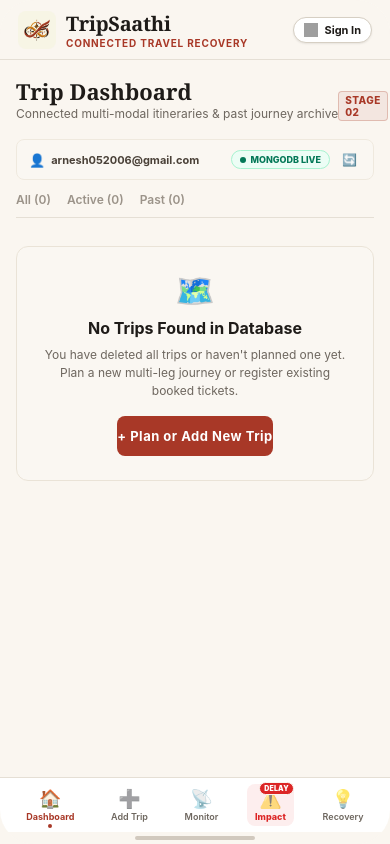
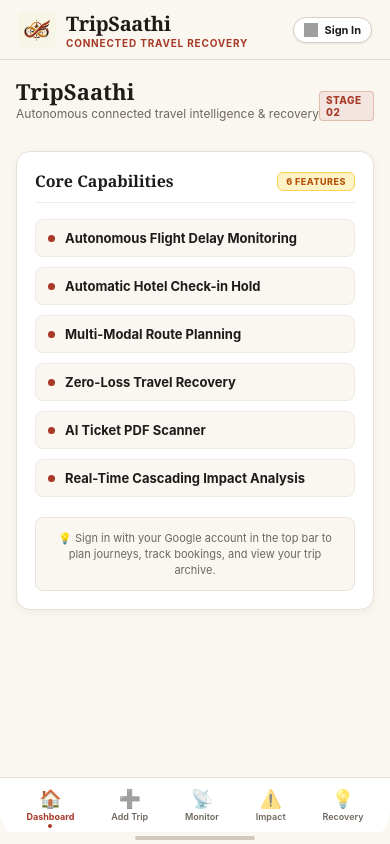
Before and after one commit to Arnesh0512/TripSaathi, a React Native app in the folder frontend/: screen / in a window 390 px wide. Built offline with nearby package versions, Linux system fonts and the light colour scheme; no server answers; grey boxes are pictures that could not be loaded.

Commit message:
feat: show 6 bulleted features for unauthenticated dashboard, remove active trips, and display trips only on signed-in user

```diff
--- a/frontend/App.js
+++ b/frontend/App.js
@@ -38,7 +38,7 @@ export default function App() {
   const [loading, setLoading] = useState(false);
   const [profileModalVisible, setProfileModalVisible] = useState(false);
   const [activeTab, setActiveTab] = useState('DASHBOARD'); // 'DASHBOARD' | 'ADD_TRIP' | 'MONITOR' | 'IMPACT' | 'RECOVERY'
-  const [hasDelayAlert, setHasDelayAlert] = useState(true);
+  const [hasDelayAlert, setHasDelayAlert] = useState(false);
   const [dashboardSubtab, setDashboardSubtab] = useState('Overview'); // 'Overview' | 'Updates' | 'Alerts'
   const [phoneFrameMode, setPhoneFrameMode] = useState(true); // Toggle phone frame vs full width on web
 
--- a/frontend/src/screens/DashboardScreen.js
+++ b/frontend/src/screens/DashboardScreen.js
@@ -11,6 +11,15 @@ import { styles } from '../styles/appStyles';
 import { THEME } from '../constants/theme';
 import { tripApi } from '../services/api';
 
+const APP_FEATURES = [
+  'Autonomous Flight Delay Monitoring',
+  'Automatic Hotel Check-in Hold',
+  'Multi-Modal Route Planning',
+  'Zero-Loss Travel Recovery',
+  'AI Ticket PDF Scanner',
+  'Real-Time Cascading Impact Analysis',
+];
+
 export default function DashboardScreen({
   token,
   user,
@@ -18,16 +27,20 @@ export default function DashboardScreen({
   setDashboardSubtab,
   onViewImpact,
   onNavigateToAddTrip,
+  onOpenProfile,
 }) {
   const [trips, setTrips] = useState([]);
-  const [loading, setLoading] = useState(true);
+  const [loading, setLoading] = useState(false);
   const [refreshing, setRefreshing] = useState(false);
   const [deletingId, setDeletingId] = useState(null);
   const [deleteNotice, setDeleteNotice] = useState(null);
 
-  const targetEmail = user?.email || 'arnesh052006@gmail.com';
+  const fetchTripsFromDb = async (isManualRefresh = false) => {
+    if (!token || !user) {
+      setTrips([]);
+      return;
+    }
 
-  const fetchTripsFromDb = async (isManualRefresh = false) => {
     if (isManualRefresh) setRefreshing(true);
     else setLoading(true);
 
@@ -36,9 +49,12 @@ export default function DashboardScreen({
       const data = await res.json();
       if (res.ok && data.trips) {
         setTrips(data.trips);
+      } else {
+        setTrips([]);
       }
     } catch (err) {
       console.warn('Error fetching trips from MongoDB:', err);
+      setTrips([]);
     } finally {
       setLoading(false);
       setRefreshing(false);
@@ -78,7 +94,6 @@ export default function DashboardScreen({
     try {
       const res = await tripApi.deleteTrip(tripId, token);
       if (res.ok) {
-        // Remove locally from state
         setTrips((prev) => prev.filter((t) => t._id !== tripId));
         setDeleteNotice(`🗑️ "${tripName}" deleted from MongoDB.`);
         setTimeout(() => setDeleteNotice(null), 3000);
@@ -116,19 +131,68 @@ export default function DashboardScreen({
       t.monitoring_status === 'COMPLETED'
   );
 
-  // Subtab filtering
+  // ========================================================
+  // VIEW FOR NON-SIGNED IN USERS: Bulleted Features of App
+  // (Each feature max 5 words, max 6 features)
+  // ========================================================
+  if (!user) {
+    return (
+      <View style={styles.activeScreenBox}>
+        {/* Title */}
+        <View style={styles.screenTitleRow}>
+          <View>
+            <Text style={styles.screenTitleSerif}>TripSaathi</Text>
+            <Text style={styles.impactSubText}>
+              Autonomous connected travel intelligence & recovery
+            </Text>
+          </View>
+          <Text style={styles.screenStepBadge}>STAGE 02</Text>
+        </View>
+
+        {/* Bulleted Features Card */}
+        <View style={styles.welcomeFeaturesCard}>
+          <View style={styles.welcomeFeaturesHeader}>
+            <Text style={styles.welcomeFeaturesTitle}>Core Capabilities</Text>
+            <View style={styles.welcomeFeaturesBadge}>
+              <Text style={styles.welcomeFeaturesBadgeText}>6 FEATURES</Text>
+            </View>
+          </View>
+
+          <View style={styles.welcomeFeatureList}>
+            {APP_FEATURES.map((feature, idx) => (
+              <View key={`feat-${idx}`} style={styles.welcomeFeatureItem}>
+                <View style={styles.welcomeFeatureDot} />
+                <Text style={styles.welcomeFeatureText}>{feature}</Text>
+              </View>
+            ))}
+          </View>
+
+          {/* Sign In Prompt */}
+          <View style={{ backgroundColor: '#FAF7F2', padding: 12, borderRadius: 8, borderWidth: 1, borderColor: '#EAE3D7', marginTop: 4 }}>
+            <Text style={{ fontSize: 11, color: THEME.textSecondary, textAlign: 'center', lineHeight: 16 }}>
+              💡 Sign in with your Google account in the top bar to plan journeys, track bookings, and view your trip archive.
+            </Text>
+          </View>
+        </View>
+      </View>
+    );
+  }
+
+  // ========================================================
+  // VIEW FOR SIGNED IN USERS: Trips from Database
+  // ========================================================
   const activeSubtab = dashboardSubtab || 'All Trips';
   const showCurrent = activeSubtab === 'All Trips' || activeSubtab === 'Active';
   const showPast = activeSubtab === 'All Trips' || activeSubtab === 'Past';
 
   return (
     <View style={styles.activeScreenBox}>
-      {/* Screen Title & Step */}
+      {/* Title */}
       <View style={styles.screenTitleRow}>
         <View>
           <Text style={styles.screenTitleSerif}>Trip Dashboard</Text>
           <Text style={styles.impactSubText}>
-            Connected multi-modal itineraries & past journey archive
+            Connected itineraries & historical journeys
           </Text>
         </View>
         <Text style={styles.screenStepBadge}>STAGE 02</Text>
@@ -138,7 +202,7 @@ export default function DashboardScreen({
       <View style={styles.dashboardDbSyncRow}>
         <View style={{ flexDirection: 'row', alignItems: 'center', gap: 6 }}>
           <Text style={{ fontSize: 13 }}>👤</Text>
-          <Text style={styles.dashboardUserEmailText}>{targetEmail}</Text>
+          <Text style={styles.dashboardUserEmailText}>{user.email}</Text>
         </View>
 
         <View style={{ flexDirection: 'row', alignItems: 'center', gap: 8 }}>
@@ -161,7 +225,7 @@ export default function DashboardScreen({
         </View>
       </View>
 
-      {/* Subtabs Filter: All Trips | Active | Past */}
+      {/* Subtabs Filter: All | Active | Past */}
       <View style={styles.subtabsRow}>
         {[
           { id: 'All Trips', label: `All (${trips.length})` },
@@ -209,18 +273,36 @@ export default function DashboardScreen({
       ) : (
         <View>
           {/* ======================================================== */}
-          {/* 1. CURRENT ACTIVE TRIP (AT TOP)                          */}
+          {/* 1. CURRENT ACTIVE TRIP (If any; no active yet)           */}
           {/* ======================================================== */}
-          {showCurrent && currentTrips.length > 0 && (
+          {showCurrent && (
             <View>
               <View style={styles.tripsSectionHeaderRow}>
                 <Text style={styles.tripsSectionTitle}>CURRENT JOURNEY • IN PROGRESS</Text>
                 <View style={styles.tripsCountBadge}>
-                  <Text style={styles.tripsCountBadgeText}>Active (1)</Text>
+                  <Text style={styles.tripsCountBadgeText}>{currentTrips.length} Active</Text>
                 </View>
               </View>
 
-              {currentTrips.map((trip) => {
+              {currentTrips.length === 0 ? (
+                /* No active trip yet */
+                <View style={styles.noActiveTripBanner}>
+                  <View style={{ flex: 1 }}>
+                    <Text style={styles.noActiveTripTitle}>No active trip yet</Text>
+                    <Text style={styles.noActiveTripSub}>
+                      Plan a multi-leg journey or register tickets to start live monitoring.
+                    </Text>
+                  </View>
+                  <TouchableOpacity
+                    style={[styles.primaryTerracottaBtn, { paddingVertical: 8, paddingHorizontal: 12 }]}
+                    onPress={onNavigateToAddTrip}
+                    activeOpacity={0.85}
+                  >
+                    <Text style={[styles.primaryTerracottaBtnText, { fontSize: 11 }]}>+ Plan Trip</Text>
+                  </TouchableOpacity>
+                </View>
+              ) : (
+                currentTrips.map((trip) => {
                   const totalBudget =
                     trip.total_estimated_budget ||
                     (trip.legs?.reduce((s, l) => s + (l.estimated_budget || 0), 0) || 0) +
@@ -233,11 +315,8 @@ export default function DashboardScreen({
                     trip.tickets?.length ||
                     3;
 
-                const paxCount = trip.people_count || 2;
-
                   return (
                     <View key={trip._id} style={styles.currentTripCard}>
-                    {/* Header: Status Badge + Delete Button */}
                       <View style={styles.currentTripHeaderRow}>
                         <View style={styles.currentTripBadge}>
                           <View style={styles.currentTripBadgeDot} />
@@ -263,10 +342,7 @@ export default function DashboardScreen({
                         </TouchableOpacity>
                       </View>
 
-                    {/* Trip Title */}
                       <Text style={styles.currentTripTitle}>{trip.trip_name}</Text>
-
-                    {/* Route & Dates */}
                       <View style={styles.currentTripRouteRow}>
                         <Text style={{ fontSize: 14 }}>📍</Text>
                         <Text style={styles.currentTripRouteText}>
@@ -279,12 +355,11 @@ export default function DashboardScreen({
                         {trip.end_date ? `– ${trip.end_date}` : '• Multi-Modal Itinerary'}
                       </Text>
 
-                    {/* Stats Grid */}
                       <View style={styles.currentTripStatsGrid}>
                         <View style={styles.currentTripStatItem}>
                           <Text style={styles.currentTripStatLabel}>TOTAL BUDGET</Text>
                           <Text style={styles.currentTripStatVal}>
-                          ₹{Number(totalBudget || 18050).toLocaleString('en-IN')}
+                            ₹{Number(totalBudget || 0).toLocaleString('en-IN')}
                           </Text>
                         </View>
                         <View style={styles.currentTripStatItem}>
@@ -293,89 +368,21 @@ export default function DashboardScreen({
                         </View>
                         <View style={styles.currentTripStatItem}>
                           <Text style={styles.currentTripStatLabel}>TRAVELERS</Text>
-                        <Text style={styles.currentTripStatVal}>{paxCount} Pax</Text>
-                      </View>
-                    </View>
-
-                    {/* Live Flight Delay Alert Hero Strip */}
-                    <View style={styles.currentTripAlertStrip}>
-                      <View style={styles.currentTripAlertTitleRow}>
-                        <Text style={{ fontSize: 14 }}>⚠️</Text>
-                        <Text style={styles.currentTripAlertTitle}>
-                          Flight IndiGo 6E-2041 Delayed +2h 30m
-                        </Text>
-                      </View>
-                      <Text style={styles.currentTripAlertText}>
-                        Touchdown pushed to 16:15. Taj Lands End check-in hold activated until 23:59.
-                      </Text>
-                      <TouchableOpacity
-                        style={styles.currentTripImpactBtn}
-                        onPress={onViewImpact}
-                        activeOpacity={0.85}
-                      >
-                        <Text style={styles.currentTripImpactBtnText}>
-                          Inspect Cascading Schedule Impact ›
-                        </Text>
-                      </TouchableOpacity>
-                    </View>
-
-                    {/* Segment Cards List Preview */}
-                    <View style={styles.segmentList}>
-                      <View style={styles.segmentCard}>
-                        <View style={styles.segmentIconBox}>
-                          <Text style={styles.segmentEmoji}>🚕</Text>
-                        </View>
-                        <View style={{ flex: 1 }}>
-                          <Text style={styles.segmentName}>Ground Transfer (Cab)</Text>
-                          <Text style={styles.segmentDetail}>Residence → DEL Airport T3 • 09:15</Text>
-                        </View>
-                        <Text style={styles.badgeGreen}>Completed</Text>
-                      </View>
-
-                      <TouchableOpacity
-                        style={[styles.segmentCard, styles.segmentCardAlert]}
-                        onPress={onViewImpact}
-                        activeOpacity={0.8}
-                      >
-                        <View style={styles.segmentIconBox}>
-                          <Text style={styles.segmentEmoji}>✈️</Text>
-                        </View>
-                        <View style={{ flex: 1 }}>
-                          <Text style={styles.segmentName}>IndiGo 6E-2041</Text>
-                          <Text style={styles.segmentDetail}>
-                            DEL T3 → BOM T2 • Dep 11:30 → Revised 14:00
-                          </Text>
-                        </View>
-                        <View style={{ alignItems: 'flex-end' }}>
-                          <Text style={styles.badgeAmber}>Delayed +2h 30m</Text>
-                          <Text style={styles.viewImpactHint}>View Impact ›</Text>
-                        </View>
-                      </TouchableOpacity>
-
-                      <View style={styles.segmentCard}>
-                        <View style={styles.segmentIconBox}>
-                          <Text style={styles.segmentEmoji}>🏨</Text>
-                        </View>
-                        <View style={{ flex: 1 }}>
-                          <Text style={styles.segmentName}>Taj Lands End (Mumbai)</Text>
-                          <Text style={styles.segmentDetail}>
-                            Check-in from 15:00 • Late hold guaranteed
-                          </Text>
-                        </View>
-                        <Text style={styles.badgeGreen}>Protected</Text>
+                          <Text style={styles.currentTripStatVal}>{trip.people_count || 2} Pax</Text>
                         </View>
                       </View>
                     </View>
                   );
-              })}
+                })
+              )}
             </View>
           )}
 
           {/* ======================================================== */}
-          {/* 2. PAST TRIPS (DULL / OVER RECTANGULAR CARDS)           */}
+          {/* 2. PAST TRIPS (DULL RECTANGULAR CARDS)                   */}
           {/* ======================================================== */}
           {showPast && pastTrips.length > 0 && (
-            <View style={{ marginTop: showCurrent && currentTrips.length > 0 ? 10 : 0 }}>
+            <View style={{ marginTop: 10 }}>
               <View style={styles.tripsSectionHeaderRow}>
                 <Text style={styles.tripsSectionTitle}>PAST JOURNEYS (COMPLETED)</Text>
                 <View style={styles.tripsCountBadge}>
@@ -468,7 +475,7 @@ export default function DashboardScreen({
                 No Trips Found in Database
               </Text>
               <Text style={{ fontSize: 12, color: THEME.textSecondary, textAlign: 'center', marginVertical: 8, lineHeight: 18 }}>
-                You have deleted all trips or haven't planned one yet. Plan a new multi-leg journey or register existing booked tickets.
+                You have no saved trips. Plan a new multi-leg journey or register existing booked tickets.
               </Text>
               <TouchableOpacity
                 style={[styles.primaryTerracottaBtn, { marginTop: 8 }]}
--- a/frontend/src/screens/MonitorScreen.js
+++ b/frontend/src/screens/MonitorScreen.js
@@ -2,7 +2,7 @@ import React, { useState, useEffect } from 'react';
 import { View, Text, TouchableOpacity, Image, ActivityIndicator } from 'react-native';
 import { styles } from '../styles/appStyles';
 
-export default function MonitorScreen({ onViewImpact, onNavigateToAddTrip, onTriggerDelayAlert, isDelayAlertActive = true }) {
+export default function MonitorScreen({ onViewImpact, onNavigateToAddTrip, onTriggerDelayAlert, isDelayAlertActive = false }) {
   const [checking, setChecking] = useState(false);
   const [lastCheckedTime, setLastCheckedTime] = useState('Just now');
   const [activeCadenceTier, setActiveCadenceTier] = useState('IMMINENT'); // 'RELAXED' | 'HOURLY' | 'IMMINENT'
--- a/frontend/src/styles/appStyles.js
+++ b/frontend/src/styles/appStyles.js
@@ -2715,4 +2715,95 @@ export const styles = StyleSheet.create({
     color: '#9C9286',
     fontStyle: 'italic',
   },
+
+  // Non-signed in feature list styles
+  welcomeFeaturesCard: {
+    backgroundColor: '#FFFFFF',
+    borderRadius: 14,
+    borderWidth: 1.5,
+    borderColor: '#E6E0D5',
+    padding: 18,
+    marginVertical: 12,
+    shadowColor: '#000',
+    shadowOffset: { width: 0, height: 2 },
+    shadowOpacity: 0.05,
+    shadowRadius: 8,
+    elevation: 2,
+    gap: 12,
+  },
+  welcomeFeaturesHeader: {
+    flexDirection: 'row',
+    justifyContent: 'space-between',
+    alignItems: 'center',
+    borderBottomWidth: 1,
+    borderBottomColor: '#F0ECE4',
+    paddingBottom: 10,
+  },
+  welcomeFeaturesTitle: {
+    fontFamily: SERIF_FONT,
+    fontSize: 16,
+    fontWeight: '800',
+    color: THEME.text,
+  },
+  welcomeFeaturesBadge: {
+    backgroundColor: '#FEF3C7',
+    paddingHorizontal: 8,
+    paddingVertical: 3,
+    borderRadius: 6,
+    borderWidth: 1,
+    borderColor: '#FCD34D',
+  },
+  welcomeFeaturesBadgeText: {
+    fontSize: 9,
+    fontWeight: '800',
+    color: '#B45309',
+    letterSpacing: 0.5,
+  },
+  welcomeFeatureList: {
+    gap: 10,
+    marginVertical: 4,
+  },
+  welcomeFeatureItem: {
+    flexDirection: 'row',
+    alignItems: 'center',
+    gap: 10,
+    backgroundColor: '#FAF7F2',
+    paddingHorizontal: 12,
+    paddingVertical: 10,
+    borderRadius: 8,
+    borderWidth: 1,
+    borderColor: '#EFE9DE',
+  },
+  welcomeFeatureDot: {
+    width: 7,
+    height: 7,
+    borderRadius: 4,
+    backgroundColor: THEME.primary,
+  },
+  welcomeFeatureText: {
+    fontSize: 13,
+    fontWeight: '700',
+    color: THEME.text,
+  },
+  noActiveTripBanner: {
+    backgroundColor: '#FAF7F2',
+    borderRadius: 10,
+    padding: 14,
+    borderWidth: 1,
+    borderColor: '#EFE9DE',
+    marginBottom: 14,
+    flexDirection: 'row',
+    justifyContent: 'space-between',
+    alignItems: 'center',
+  },
+  noActiveTripTitle: {
+    fontSize: 13,
+    fontWeight: '700',
+    color: THEME.text,
+  },
+  noActiveTripSub: {
+    fontSize: 11,
+    color: THEME.textSecondary,
+    marginTop: 2,
+  },
 });
```
Also changed, not shown: 1 other file (tests, documents, lock files or other folders). Lines whose indentation alone changed are shown as unchanged.
